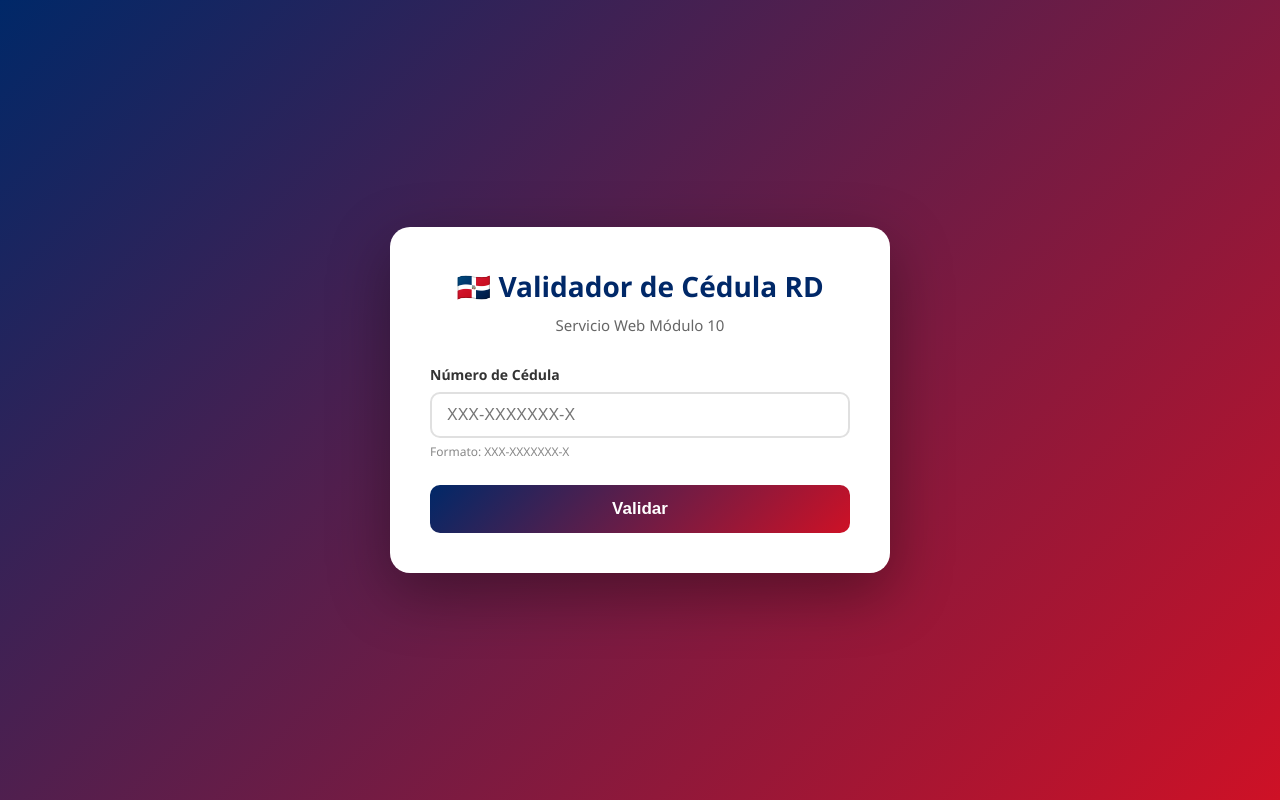
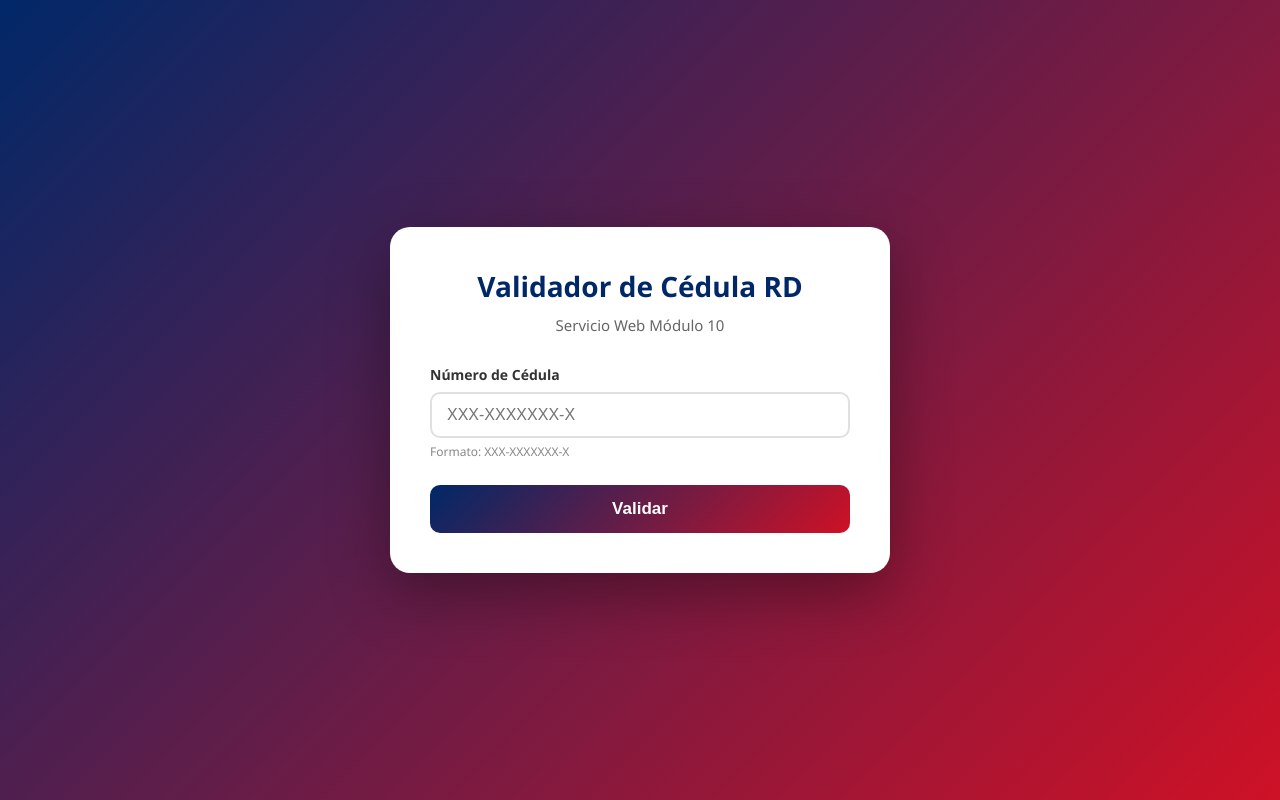
Before and after one commit to reynaldoian/cedula_RD_server_web, a website: page public/index.html in a window 1280 px wide. Drawn offline with Linux system fonts and the light colour scheme.

Commit message:
Remove emoji from page title
Removed emoji from the title for consistency.

```diff
--- a/public/index.html
+++ b/public/index.html
@@ -9,7 +9,7 @@
 <body>
 
     <div class="container">
-        <h1>🇩🇴 Validador de Cédula RD</h1>
+        <h1> Validador de Cédula RD</h1>
         <p class="subtitle">Servicio Web Módulo 10</p>
 
         <div class="input-group">
```
